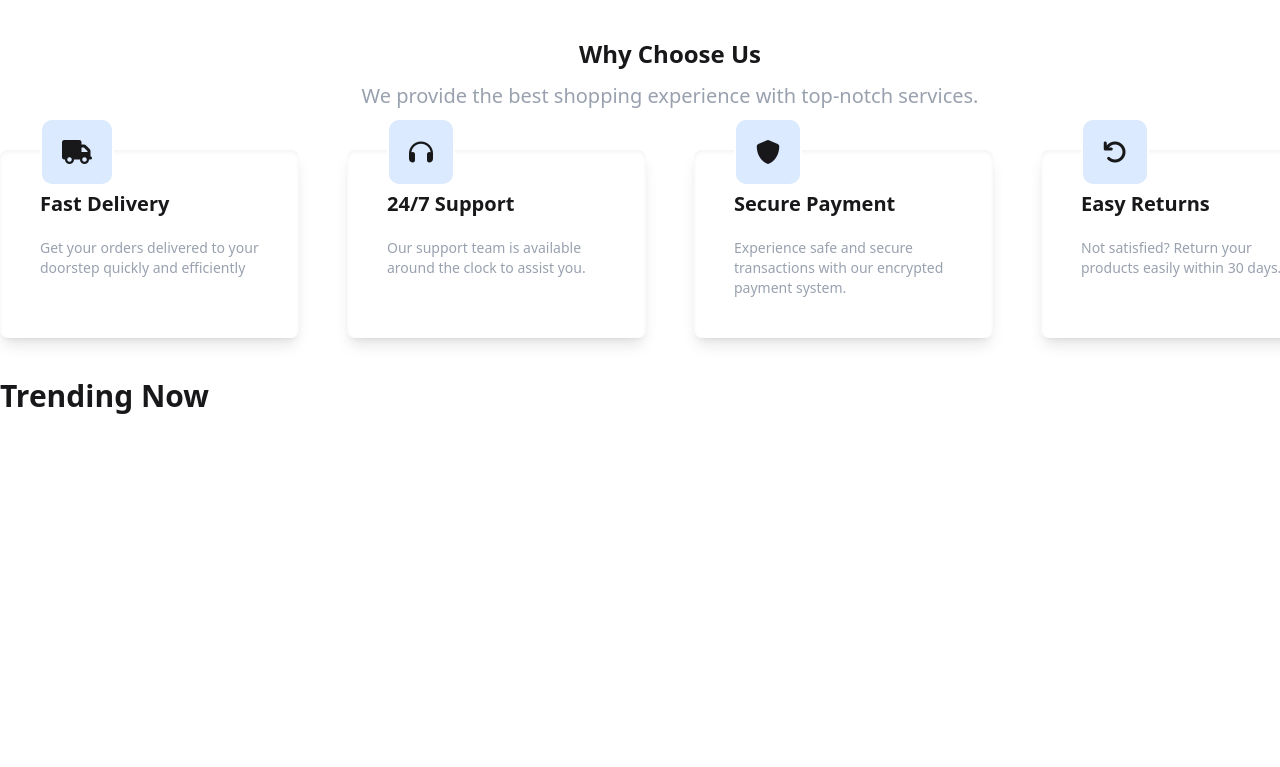
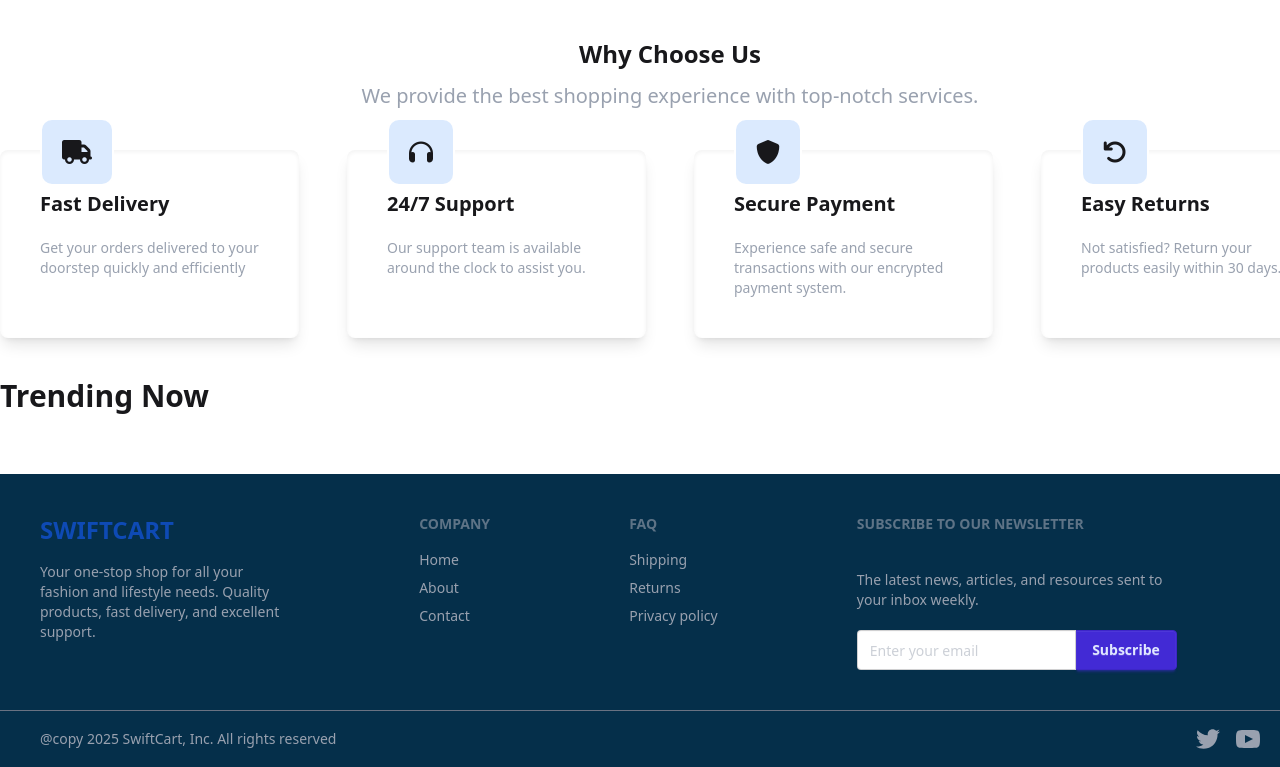
Before and after one commit to jyoti-prokash/assignment-restart, a plain HTML site: page HTML/index.html in a window 1280 px wide. Shown: the part 524-1291 px from the top of the page. Before the commit the page ends 998 px from the top, so only its background shows below. Drawn offline with nearby package versions, Linux system fonts and the light colour scheme; no server answers.

Commit message:
added footer section

```diff
--- a/HTML/index.html
+++ b/HTML/index.html
@@ -93,12 +93,90 @@
             </div>
     </section>
     <!-- Trending section -->
-     <section class="my-10">
+    <section class="my-10">
         <h2 class="text-3xl font-bold">Trending Now</h2>
         <div id="trending-container" class="grid grid-cols-1 md:grid-cols-2 lg:grid-cols-3 gap-10 mt-5">
 
         </div>
-     </section>
+    </section>
+    <!-- footer -->
+    <footer class="footer sm:footer-horizontal bg-sky-950 text-gray-400 p-10">
+      <nav>
+        <h2 class="footer-title text-2xl text-blue-600 font-bold">SwiftCart</h2>
+        <p class="lg:w-60">Your one-stop shop for all your fashion and lifestyle needs. Quality products, fast delivery, and excellent support.</p>
+      </nav>
+      <nav>
+        <h6 class="footer-title">Company</h6>
+        <a class="link link-hover">Home</a>
+        <a class="link link-hover">About</a>
+        <a class="link link-hover">Contact</a>
+      </nav>
+      <nav>
+        <h6 class="footer-title">FAQ</h6>
+        <a class="link link-hover">Shipping</a>
+        <a class="link link-hover">Returns</a>
+        <a class="link link-hover">Privacy policy</a>
+      </nav>
+      <form>
+        <h6 class="footer-title">Subscribe to Our Newsletter</h6>
+        <fieldset class="w-80">
+          <p class="my-5">The latest news, articles, and resources sent to your inbox weekly.</p>
+          <div class="join">
+            <input
+              type="text"
+              placeholder="Enter your email"
+              class="input input-bordered join-item" />
+            <button class="btn btn-primary join-item">Subscribe</button>
+          </div>
+        </fieldset>
+      </form>
+    </footer>
+    <footer
+  class="footer bg-sky-950 text-gray-400 border-gray-500 border-t px-10 py-4
+  flex flex-col-reverse gap-4
+  lg:flex-row lg:justify-between lg:items-center"
+>
+  <aside class="text-center lg:text-left">
+    <p>@copy 2025 SwiftCart, Inc. All rights reserved</p>
+  </aside>
+  <nav class="flex justify-center lg:justify-end">
+    <div class="flex gap-4">
+      <a>
+        <svg xmlns="http://www.w3.org/2000/svg" width="24" height="24"
+          viewBox="0 0 24 24" class="fill-current">
+          <path d="M24 4.557c-.883.392-1.832.656-2.828.775 1.017-.609 1.798-1.574
+          2.165-2.724-.951.564-2.005.974-3.127 1.195-.897-.957-2.178-1.555-3.594-1.555
+          -3.179 0-5.515 2.966-4.797 6.045-4.091-.205-7.719-2.165-10.148-5.144-1.29
+          2.213-.669 5.108 1.523 6.574-.806-.026-1.566-.247-2.229-.616-.054
+          2.281 1.581 4.415 3.949 4.89-.693.188-1.452.232-2.224.084.626
+          1.956 2.444 3.379 4.6 3.419-2.07 1.623-4.678 2.348-7.29 2.04
+          2.179 1.397 4.768 2.212 7.548 2.212 9.142 0 14.307-7.721
+          13.995-14.646.962-.695 1.797-1.562 2.457-2.549z"></path>
+        </svg>
+      </a>
+      <a>
+        <svg xmlns="http://www.w3.org/2000/svg" width="24" height="24"
+          viewBox="0 0 24 24" class="fill-current">
+          <path d="M19.615 3.184c-3.604-.246-11.631-.245-15.23
+          0-3.897.266-4.356 2.62-4.385 8.816.029 6.185.484
+          8.549 4.385 8.816 3.6.245 11.626.246 15.23
+          0 3.897-.266 4.356-2.62 4.385-8.816-.029-6.185
+          -.484-8.549-4.385-8.816zm-10.615
+          12.816v-8l8 3.993-8 4.007z"></path>
+        </svg>
+      </a>
+      <a>
+        <svg xmlns="http://www.w3.org/2000/svg" width="24" height="24"
+          viewBox="0 0 24 24" class="fill-current">
+          <path d="M9 8h-3v4h3v12h5v-12h3.642l.358-4h-4
+          v-1.667c0-.955.192-1.333 1.115-1.333h2.885v-5
+          h-3.808c-3.596 0-5.192 1.583-5.192
+          4.615v3.385z"></path>
+        </svg>
+      </a>
+    </div>
+  </nav>
+    </footer>
         <script src="../JS/script.js"></script>
 </body>
 </html>
```
